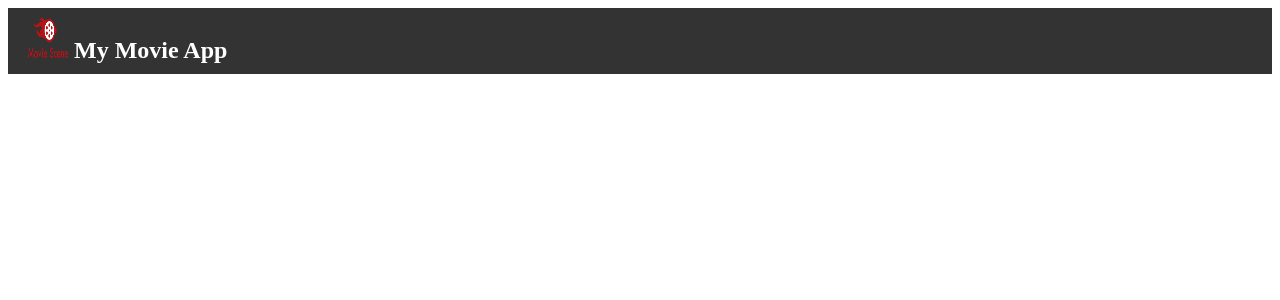
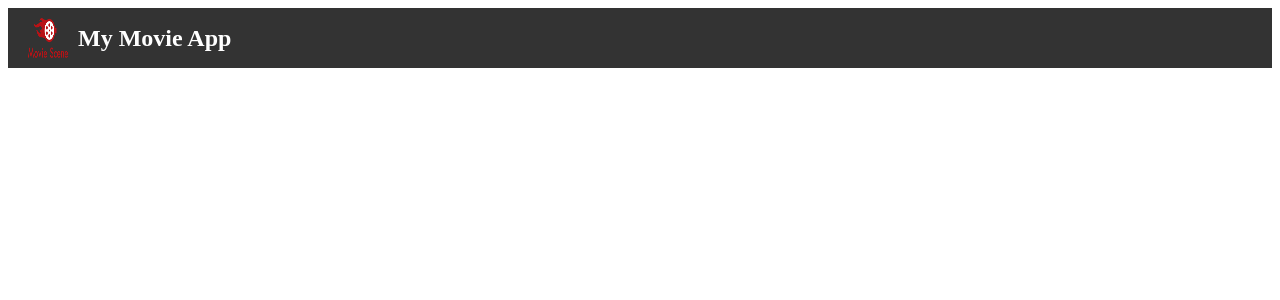
Before and after one commit to AbdulSami455/MovieLibrary-with-Aws-Cloudfront-and-S3, a Flask app: page / in a window 1280 px wide. Shown: the top 300 px of the page. Run offline with Flask 3, Linux system fonts and the light colour scheme.

Commit message:
Html Page

```diff
--- /dev/null
+++ b/static/style.css
@@ -0,0 +1,22 @@
+/* Basic styles for the header */
+header {
+    background-color: #333;
+    color: #fff;
+    padding: 10px 0;
+}
+
+/* Styles for the logo */
+.logo {
+    display: flex;
+    align-items: center;
+    margin-left: 20px;
+}
+
+.logo img {
+    margin-right: 10px;
+}
+
+.app-name {
+    font-size: 24px;
+    font-weight: bold;
+}
--- a/templates/index.html
+++ b/templates/index.html
@@ -1,31 +1,17 @@
+
 <!DOCTYPE html>
 <html lang="en">
 <head>
     <meta charset="UTF-8">
     <meta name="viewport" content="width=device-width, initial-scale=1.0">
     <title>Top Header with Logo</title>
-    <style>
-        /* Basic styles for the header */
-        header {
-            background-color: #333;
-            color: #fff;
-            padding: 10px 0;
-        }
-
-        /* Styles for the logo */
-        .logo {
-            display: inline-block;
-            margin-left: 20px;
-            font-size: 24px;
-            font-weight: bold;
-        }
-    </style>
+    <link rel="stylesheet" href="/static/style.css"> <!-- Link to your external CSS file -->
 </head>
 <body>
     <header>
         <div class="logo">
-            <img src="logo.png" alt="Logo" width="40" height="40"> <!-- Replace with your logo image -->
-            My Movie App
+            <img src="/static/logo.png" alt="Logo" width="40" height="40">
+            <span class="app-name">My Movie App</span>
         </div>
     </header>
 </body>
```
